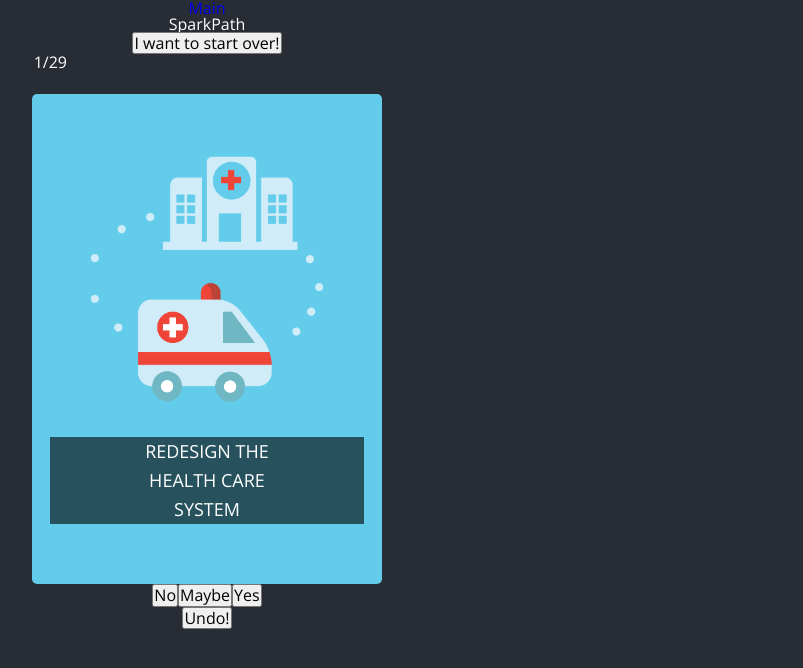
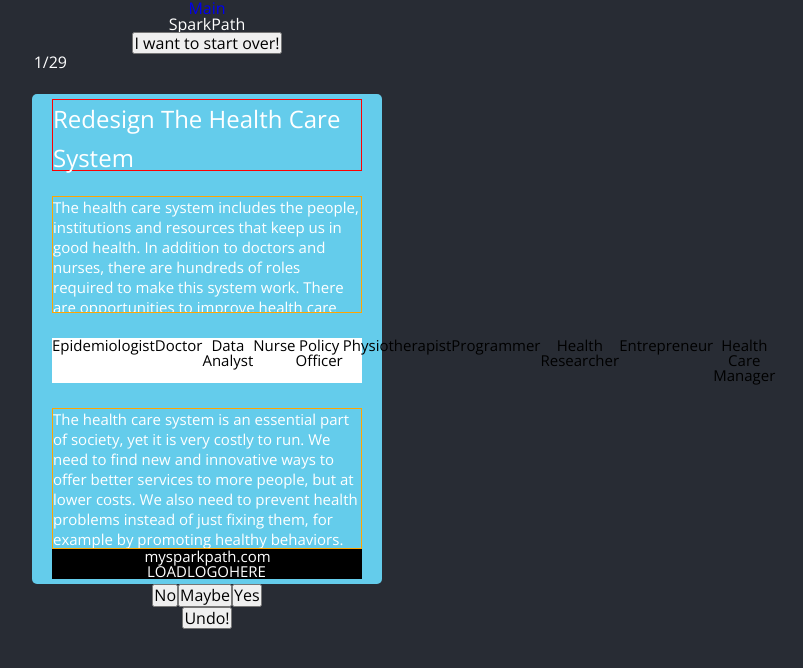
Before and after one commit to mysparkpath/Sparkpathrhok, a React (Create React App) app: page /cards in a window 1280 px wide. Shown: the top 668 px of the page, without its empty margins (433-1236 px from the left). Built offline with nearby package versions, Linux system fonts and the light colour scheme.

Commit message:
back card style updates

```diff
--- a/src/components/card.js
+++ b/src/components/card.js
@@ -7,7 +7,6 @@ const Wrapper = styled.div`
   flex-direction: column;
   align-items: center;
   justify-content: center;
-
   border-radius: 5px;
   width: calc(100vw - 2rem);
   height: calc((100vw - 2rem) * 1.4);
@@ -15,16 +14,39 @@ const Wrapper = styled.div`
   max-height: 49rem;
 `
 
-const Title = styled.div`
+const FrontTitle = styled.div`
   text-transform: uppercase;
   font-size: 1.8rem;
   color: white;
   display: flex;
   justify-content: center;
-
   line-height: 1.6;
   margin-top: 3rem;
   background: rgba(0, 0, 0, 0.6);
+`
+
+const BackWrapper = styled.div`
+  padding: 5px 20px;
+  display: flex;
+  flex-direction: column;
+  align-items: left;
+  justify-content: left;
+  border-radius: 5px;
+  width: calc(100vw - 2rem);
+  height: calc((100vw - 2rem) * 1.4);
+  max-width: 35rem;
+  max-height: 49rem;
+`
+const BackTitle = styled.div`
+  border: 1px solid red;
+  text-transform: capitalize;
+  font-size: 2.4rem;
+  color: white;
+  display: flex;
+  justify-content: left;
+  max-height: 3em;
+  text-align: left;
+  line-height: 1.6;
 `
 
 const ImageWrapper = styled.div`
@@ -36,37 +58,15 @@ const Img = styled(Image)`
   max-height: 25rem;
 `
 
-const Front = ({ imagePath = '', en = {} }) => {
-  const { title, variant } = en
-
-  const path = require(`../${imagePath}`)
-
-  return (
-    <Wrapper style={{ background: variant }}>
-      <ImageWrapper>
-        <Img src={path} />
-      </ImageWrapper>
-      <Title>
-        <div style={{ maxWidth: '50%' }}>{title}</div>
-      </Title>
-    </Wrapper>
-  )
-}
-/*
-const Wrapper = styled.div`
-  padding: 25px;
-  display: flex;
-  background: rgb(96, 183, 208);
-  align: center;
-  flex-direction: column;
-`
-*/
-
 const Blurb = styled.div`
   margin-top: 25px;
   display: flex;
   text-align: left;
-  font-size: 10px;
+  font-size: 1.5rem;
+  line-height: 2rem;
+  max-height: 20vh;
+  overflow-y: scroll;
+  border: 1px solid orange;
 `
 const Careers = styled.ul`
   margin-top: 25px;
@@ -75,13 +75,6 @@ const Careers = styled.ul`
   color: black;
   display: flex;
 `
-/*
-const Title = styled.div`
-  margin-top: 25px;
-  text-align: left;
-  font-size: 1.4rem;
-`
-*/
 
 const DataCornerLowLeft = styled.div`
   font-size: 15px;
@@ -93,18 +86,32 @@ const DataCornerLowRight = styled.div`
   margin-right: 1px;
 `
 
-const Footer = styled.div`
+const Footer = styled.footer`
   background-color: black;
-  justify-content: space-between;
-  margin-bottom: 1px;
-  display: flex;
+  align-items: flex-end;
 `
+const Front = ({ imagePath = '', en = {} }) => {
+  const { title, variant } = en
+
+  const path = require(`../${imagePath}`)
+
+  return (
+    <Wrapper style={{ background: variant }}>
+      <ImageWrapper>
+        <Img src={path} />
+      </ImageWrapper>
+      <FrontTitle>
+        <div style={{ maxWidth: '50%' }}>{title}</div>
+      </FrontTitle>
+    </Wrapper>
+  )
+}
 
 const Back = ({ en }) => {
   const { title, blurb_1, blurb_2, careers, variant } = en
   return (
-    <Wrapper style={{ background: variant }}>
-      <Title>{title}</Title>
+    <BackWrapper style={{ background: variant }}>
+      <BackTitle>{title}</BackTitle>
 
       <Blurb>{blurb_1}</Blurb>
 
@@ -120,18 +127,36 @@ const Back = ({ en }) => {
         <DataCornerLowLeft> mysparkpath.com </DataCornerLowLeft>
         <DataCornerLowRight> LOADLOGOHERE</DataCornerLowRight>
       </Footer>
-    </Wrapper>
+    </BackWrapper>
   )
 }
 
 const Card = ({ image_path, en }) => {
-  const [front, toggleView] = useState(true)
+  const [front, toggleView] = useState(false)
 
   if (front) {
     return <Front imagePath={image_path} en={en} />
   }
 
-  return <Back />
+  return <Back en={en} />
 }
 
 export default Card
+
+/*
+const Title = styled.div`
+  margin-top: 25px;
+  text-align: left;
+  font-size: 1.4rem;
+`
+*/
+
+/*
+const Wrapper = styled.div`
+  padding: 25px;
+  display: flex;
+  background: rgb(96, 183, 208);
+  align: center;
+  flex-direction: column;
+`
+*/
```
